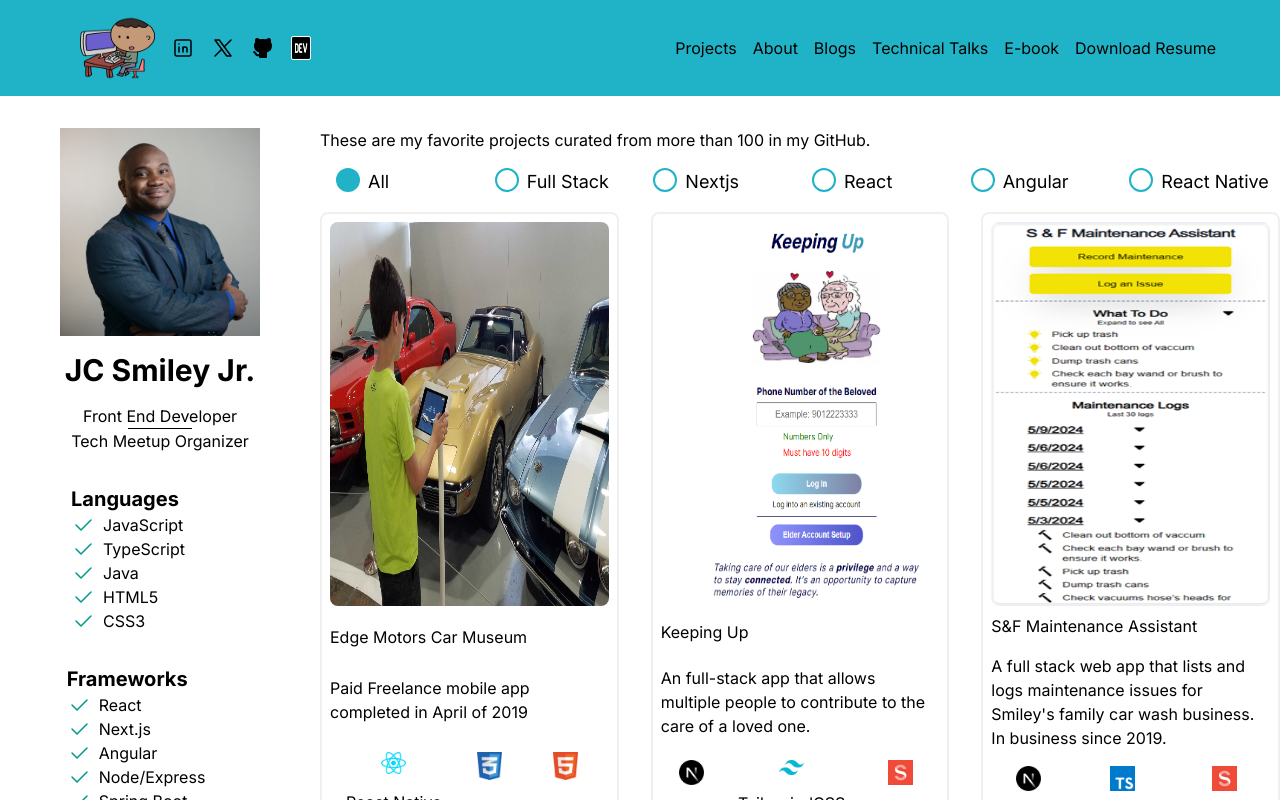
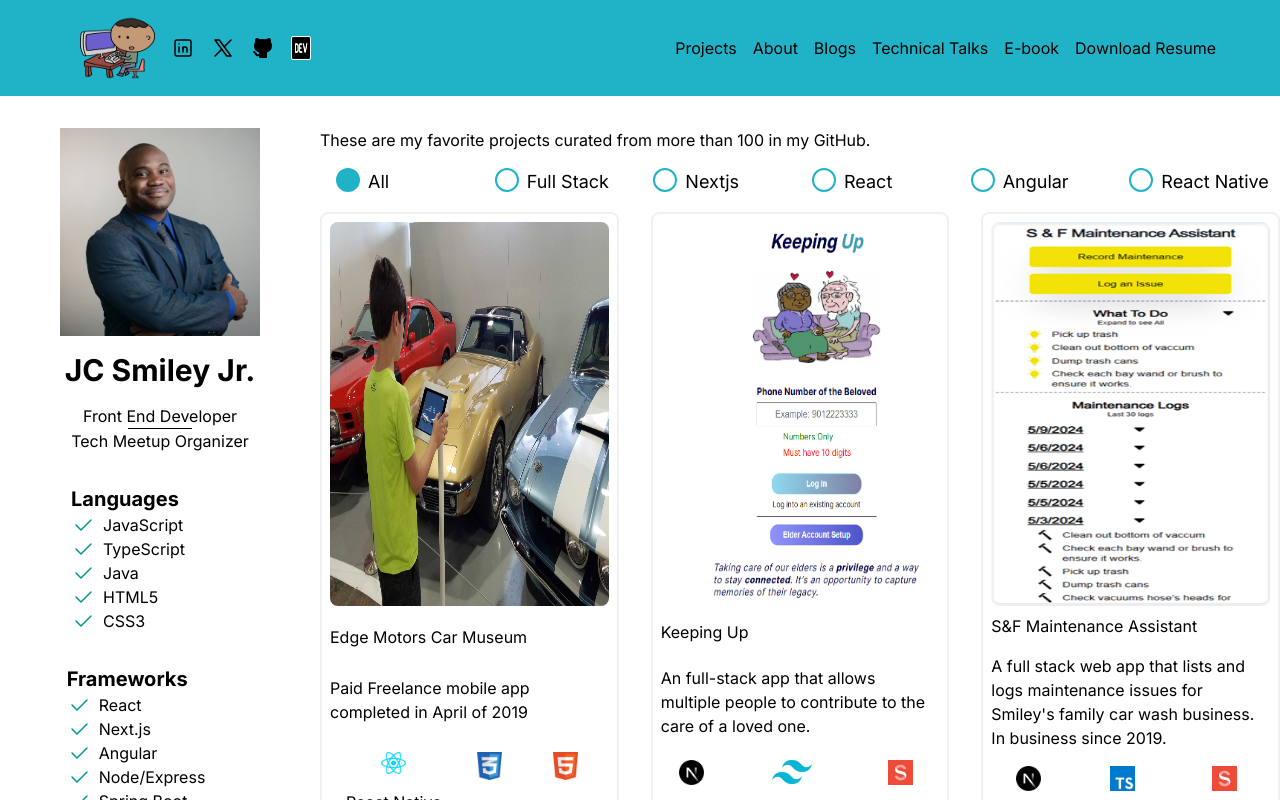
Before and after one commit to jcsmileyjr/portfolio-v4, a Next.js app: page / in a window 1280 px wide. Shown: the top 800 px of the page. Built offline with nearby package versions, Linux system fonts and the light colour scheme.

Commit message:
Style: Increase size of tailwindcss icon

```diff
--- a/src/app/components/project/project.tsx
+++ b/src/app/components/project/project.tsx
@@ -76,7 +76,7 @@ const Project = ({project}: {project: ProjectType}) => {
                 }
                 {(project.tech2 ==="tailwindcss" || project.tech3 ==="tailwindcss") &&
                     <div className='flex flex-col gap-4 items-center'>
-                        <Image src={tailwindCSSIcon} alt="" width={25} height={25} className='' />
+                        <Image src={tailwindCSSIcon} alt="" width={40} height={25} className='' />
                         <p className=''>TailwwindCSS</p>
                     </div>
                 }
```
